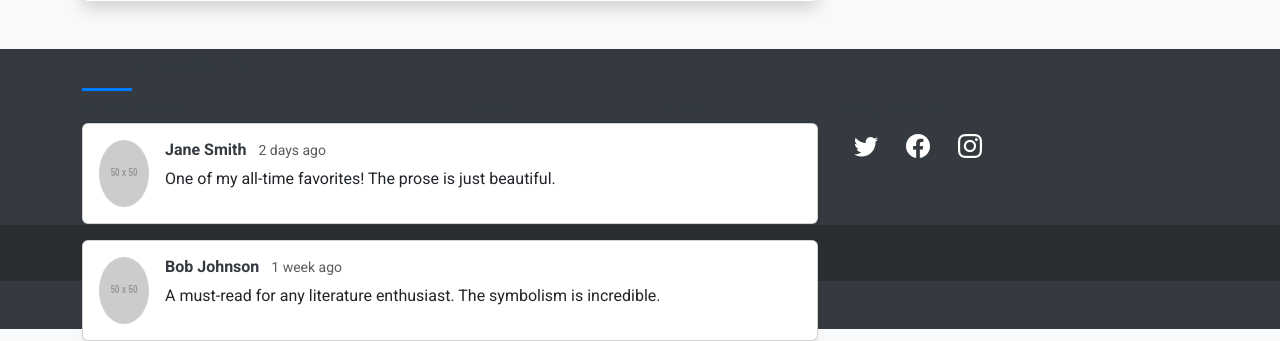
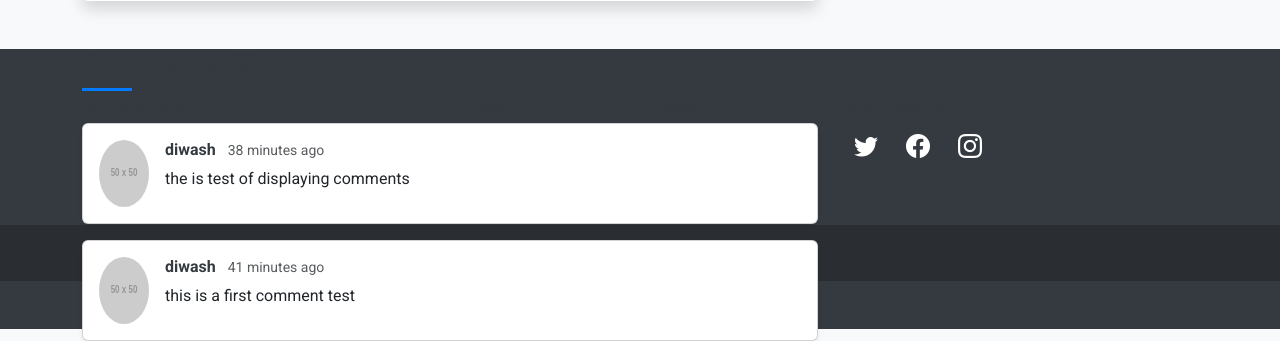
Before and after one commit to diwashgauli/BookNook-django, a Django app: page /books/6/ in a window 1280 px wide. Shown: the part 930-1271 px from the top of the page. Run offline with Django 5.2, Linux system fonts and the light colour scheme; data comes from the database, SQL or seed files in the repository; both versions use the stored data as it was after the commit; grey boxes labelled with a size stand in for pictures from a placeholder-image service; some libraries are stand-ins or nearby versions.

Commit message:
Comment functionality implemented.

```diff
--- a/booknook/admin.py
+++ b/booknook/admin.py
@@ -1,6 +1,7 @@
 from django.contrib import admin
-from booknook.models import Post,Category
+from booknook.models import Post,Category,Comment
 
 # Register your models here.
 admin.site.register(Post)
 admin.site.register(Category)
+admin.site.register(Comment)
--- a/booknook/models.py
+++ b/booknook/models.py
@@ -13,6 +13,7 @@ class Category(models.Model):
     class Meta:
         verbose_name = "Category"
         verbose_name_plural = "Categories"
+
 class Post(models.Model):
     TRADE_CHOICES = [
         ('sale', 'Sale'),
@@ -35,6 +36,7 @@ class Post(models.Model):
     image = models.ImageField(upload_to='book_images/', blank=True, null=True)
 
     trade_condition = models.CharField(max_length=10, choices=TRADE_CHOICES, default='sale')
+    exchange_with = models.CharField(max_length=200, blank=True, null=True)  # <-- New field
 
     book_condition = models.CharField(
         max_length=15,
@@ -44,7 +46,7 @@ class Post(models.Model):
     )
 
     category = models.ForeignKey(Category, on_delete=models.SET_NULL, null=True, blank=True)
-    posted_by = models.ForeignKey(User, on_delete=models.CASCADE, related_name='posts')
+    posted_by = models.ForeignKey(User, on_delete=models.CASCADE, related_name='posts')  # This is already the author
 
     is_trending = models.BooleanField(default=False)
     is_popular = models.BooleanField(default=False)
@@ -57,3 +59,13 @@ class Post(models.Model):
 
     def __str__(self):
         return self.title
+
+
+class Comment(models.Model):
+    post = models.ForeignKey(Post, on_delete=models.CASCADE, related_name='comments')
+    user = models.ForeignKey(User, on_delete=models.CASCADE)  # comment author
+    content = models.TextField()
+    created_at = models.DateTimeField(auto_now_add=True)
+
+    def __str__(self):
+        return f'Comment by {self.user.username} on {self.post.title}'
--- a/booknook/urls.py
+++ b/booknook/urls.py
@@ -10,6 +10,8 @@ urlpatterns = [
     path('books/<int:pk>/edit/', views.PostUpdateView.as_view(), name='edit_post'),
     path('books/<int:pk>/', views.PostDetailView.as_view(), name='post_detail'),
     path('search/', views.BookSearchView.as_view(), name='book_search'),
+    path('comment/', views.CommentView.as_view(), name='comment'),
+    path('profile/edit/', views.EditProfileView.as_view(), name='edit-profile'),
 
 
       # Home view for /
--- a/booknook/views.py
+++ b/booknook/views.py
@@ -9,9 +9,12 @@ from django.contrib.auth.mixins import LoginRequiredMixin
 from django.urls import reverse_lazy
 
 from django.views.generic import ListView,CreateView,DeleteView,UpdateView,DetailView
-from .models import Post
-from booknook.forms import PostForm
+from .models import Post,Comment
+from booknook.forms import PostForm,CommentForm
 from django.contrib.auth.mixins import LoginRequiredMixin, UserPassesTestMixin
+from django.shortcuts import redirect
+from django.contrib.auth.models import User
+from .forms import EditProfileForm
 
 class HomeView(ListView):
     model = Post
@@ -79,8 +82,14 @@ class PostUpdateView(LoginRequiredMixin, UserPassesTestMixin, UpdateView):
 
 class PostDetailView(DetailView):
     model = Post
-    template_name = 'book/post_detail.html'  # create this template
+    template_name = 'book/post_detail.html'
     context_object_name = 'post'
+
+    def get_context_data(self, **kwargs):
+        context = super().get_context_data(**kwargs)
+        post = self.get_object()
+        context['comments'] = Comment.objects.filter(post=post).order_by('-created_at')
+        return context
 
 
 class SearchView(ListView):
@@ -140,3 +149,44 @@ class BookSearchView(View):
                 "popular_books": popular_books,
             },
         )
+
+class CommentView(View):
+    def post(self, request, *args, **kwargs):
+        post_id = request.POST["post"]
+
+        form = CommentForm(request.POST)
+        if form.is_valid():
+            comment = form.save(commit=False)
+            comment.user = request.user
+            comment.post_id = post_id  # assign the post here
+            comment.save()
+            return redirect("post_detail", post_id)
+        else:
+            post = Post.objects.get(pk=post_id)
+            popular_posts = Post.objects.filter(
+                published_at__isnull=False, status="active"
+            ).order_by("-published_at")[:5]
+
+            trending_posts = Post.objects.filter(
+                published_at__isnull=False, status="active"
+            ).order_by("-views")[:5]
+
+            return render(
+                request,
+                "book/post_detail.html",
+                {
+                    "post": post,
+                    "form": form,
+                    "popular_posts": popular_posts,
+                    "trending_posts": trending_posts,
+                },
+            )
+
+class EditProfileView(LoginRequiredMixin, UpdateView):
+    model = User
+    form_class = EditProfileForm
+    template_name = 'accounts/edit_profile.html'
+    success_url = reverse_lazy('my_profile')  # Change to your actual profile page name
+
+    def get_object(self, queryset=None):
+        return self.request.user
--- a/templates/book/my_profile.html
+++ b/templates/book/my_profile.html
@@ -24,7 +24,7 @@
             <a href="{% url 'add_book' %}" class="btn btn-success">
                 <i class="bi bi-plus-circle-fill"></i> Add Book
             </a>
-            <a href="#" class="btn btn-outline-primary">Edit Profile</a>
+            <a href="{% url 'edit-profile' %}" class="btn btn-outline-primary">Edit Profile</a>
         </div>
     </div>
 
--- a/templates/book/post_detail.html
+++ b/templates/book/post_detail.html
@@ -50,26 +50,24 @@
 
             <!-- Comments Section -->
             <div class="comment-section mt-5">
-                <h3 class="section-title">Comments (2)</h3>
+    <h3 class="section-title">Comments ({{ comments|length }})</h3>
+    {% for comment in comments %}
         <div class="card mb-3">
             <div class="card-body d-flex">
-                        <img src="https://placehold.co/50x50/6c757d/FFFFFF?text=U" class="rounded-circle me-3" alt="User avatar">
+                <img src="https://placehold.co/50x50/6c757d/FFFFFF?text={{ comment.user.username|slice:":1"|upper }}" class="rounded-circle me-3" alt="User avatar">
                 <div>
-                            <h6 class="fw-bold">Jane Smith <small class="text-muted fw-normal ms-2">2 days ago</small></h6>
-                            <p>One of my all-time favorites! The prose is just beautiful.</p>
+                    <h6 class="fw-bold">{{ comment.user.get_full_name|default:comment.user.username }}
+                        <small class="text-muted fw-normal ms-2">{{ comment.created_at|timesince }} ago</small>
+                    </h6>
+                    <p>{{ comment.content }}</p>
                 </div>
             </div>
         </div>
-                <div class="card mb-3">
-                    <div class="card-body d-flex">
-                        <img src="https://placehold.co/50x50/ffc107/000000?text=U" class="rounded-circle me-3" alt="User avatar">
-                        <div>
-                            <h6 class="fw-bold">Bob Johnson <small class="text-muted fw-normal ms-2">1 week ago</small></h6>
-                            <p>A must-read for any literature enthusiast. The symbolism is incredible.</p>
+    {% empty %}
+        <p>No comments yet. Be the first to comment!</p>
+    {% endfor %}
 </div>
-                    </div>
-                </div>
-            </div>
+
         </div>
 
         <!-- Sidebar -->
@@ -78,13 +76,17 @@
                 <div class="card">
                     <div class="card-header"><strong><i class="bi bi-plus-circle-fill"></i> Add Your Review</strong></div>
                     <div class="card-body">
-                        <form>
+                      <form method="POST" action="{% url 'comment' %}">
+    {% csrf_token %}
     <div class="mb-3">
         <label for="comment" class="form-label">Your Comment</label>
-                                <textarea class="form-control" id="comment" rows="4" placeholder="Share your thoughts..."></textarea>
+        <textarea name="content" class="form-control" id="comment" rows="4" placeholder="Share your thoughts..."></textarea>
     </div>
+    <!-- Include the post ID as a hidden input -->
+    <input type="hidden" name="post" value="{{ post.id }}">
     <button type="submit" class="btn btn-primary w-100">Submit Review</button>
 </form>
+
                     </div>
                 </div>
             </div>
```
Also changed, not shown: booknook/forms.py (+43 -2 lines), templates/accounts/edit_profile.html (added, +27 -0 lines), booknook/migrations/0004_alter_post_image_comment.py (added), booknook/migrations/0005_post_exchange_with.py (added), db.sqlite3. Lines whose indentation alone changed are shown as unchanged.
